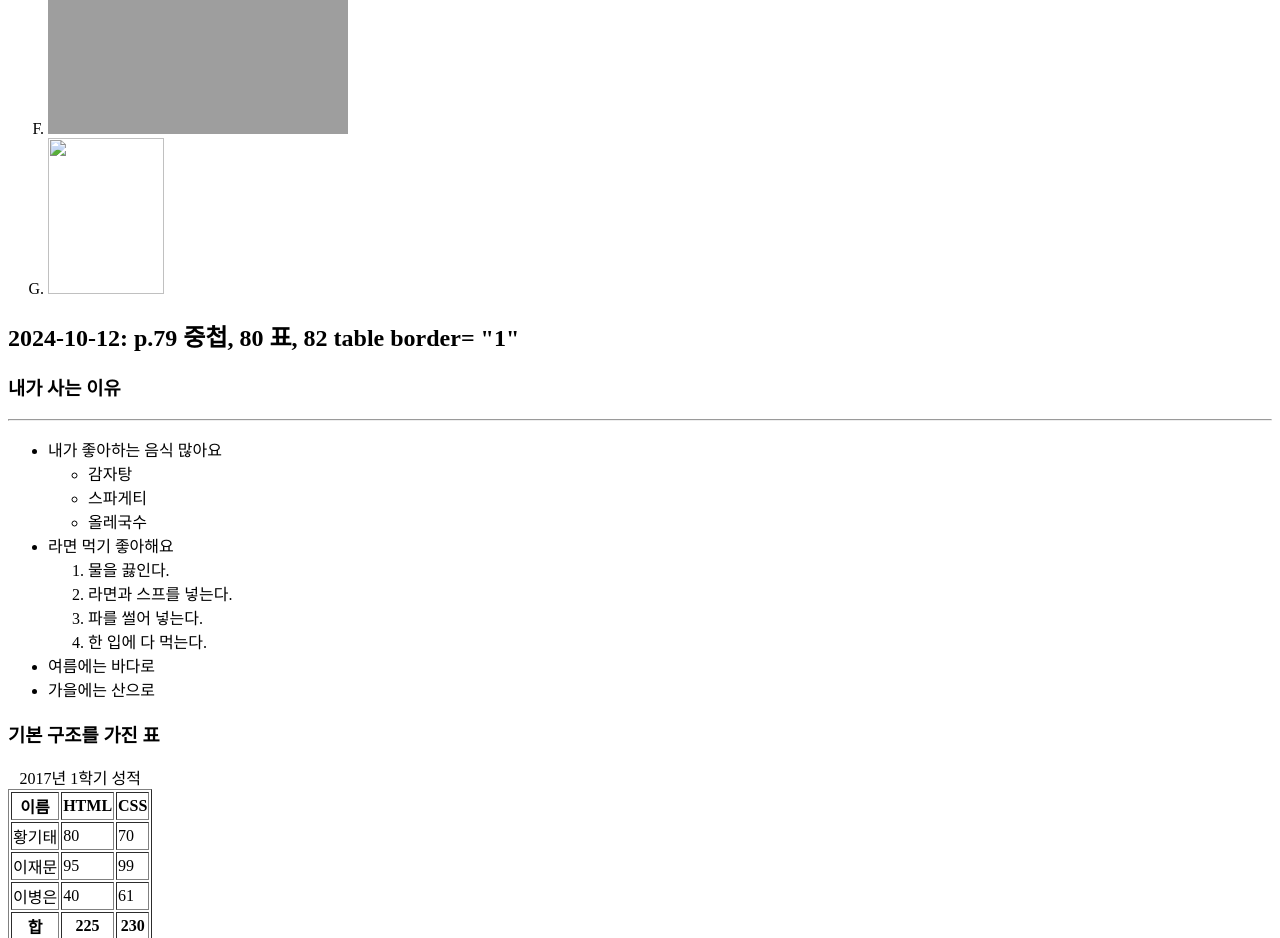
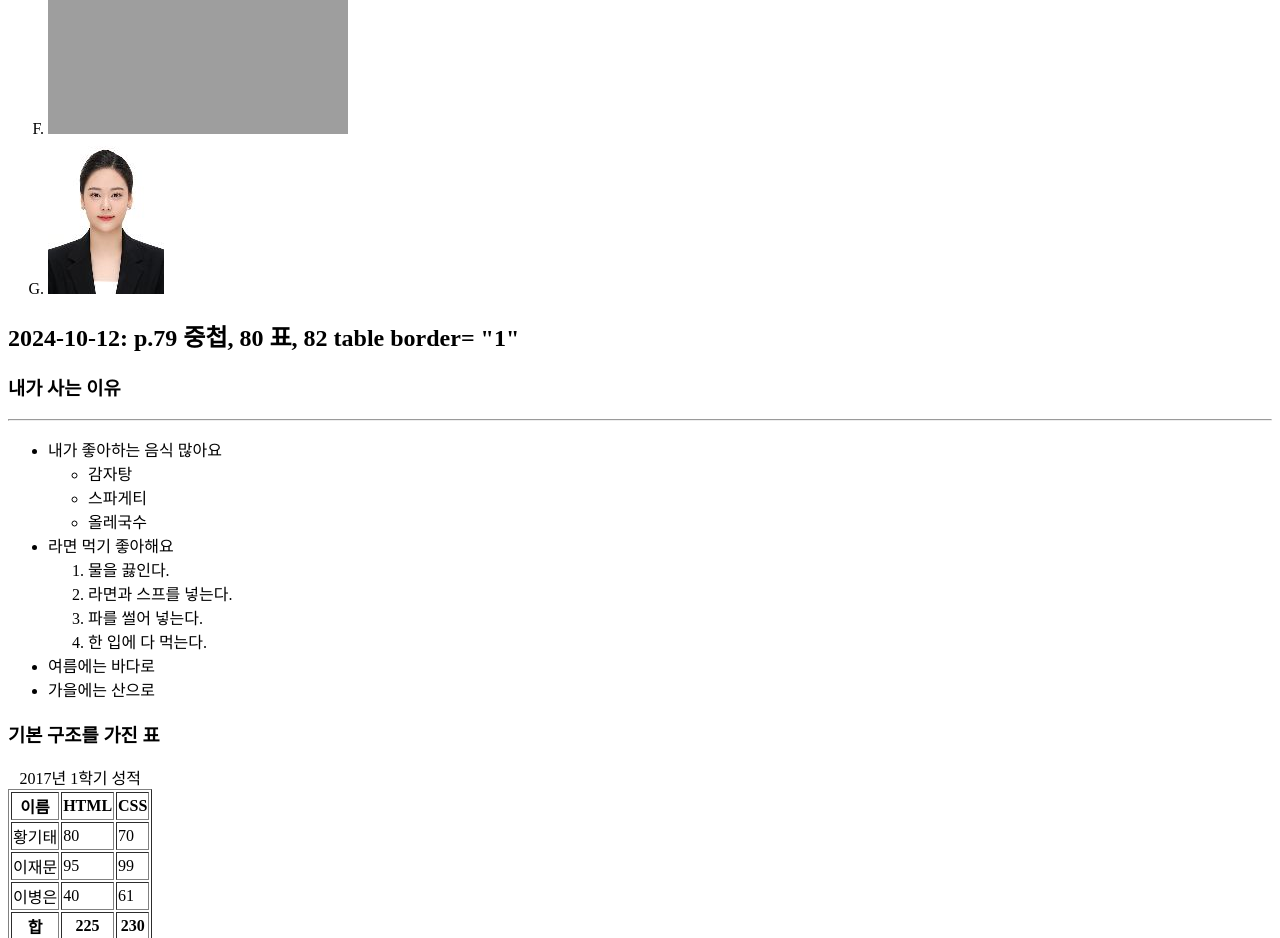
Before and after one commit to clarech0i/clarech0i.github.io, a plain HTML site: page index.html in a window 1280 px wide. Shown: the part 1300-2238 px from the top of the page. Drawn offline with Linux system fonts and the light colour scheme; grey boxes are pictures that could not be loaded.

Commit message:
index.html

```diff
--- a/index.html
+++ b/index.html
@@ -39,7 +39,7 @@
             <li>서울시 은평구 연신내</li>
             <li>요리하기</li>
             <li><img src="https://encrypted-tbn0.gstatic.com/images?q=tbn:ANd9GcS4OlepyUyyqGNarrRGw_eXcfobS9HtAbL99w&s" alt="한성대학교로고" width="300" height="300"></li>
-            <li><img src="C:\Users\user\Downloads\Web\haksang_sajin.jpg" width="116" height="156"></li>
+            <li><img src="clare_choi.jpg" width="116" height="156"></li>
         </ol>
         <H2>2024-10-12: p.79 중첩, 80 표, 82 table border= "1"</H2>
         <h3>내가 사는 이유</h3>
```
